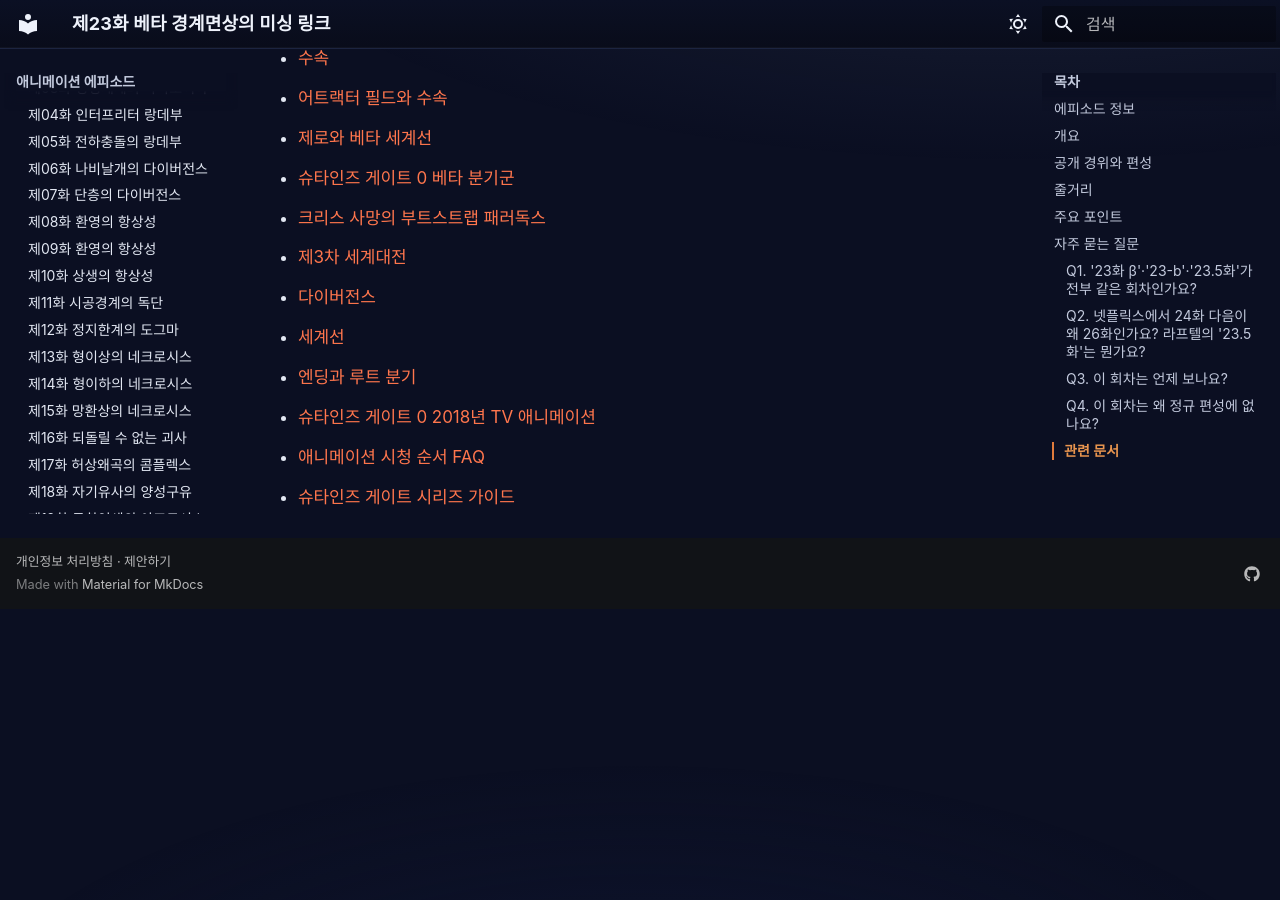
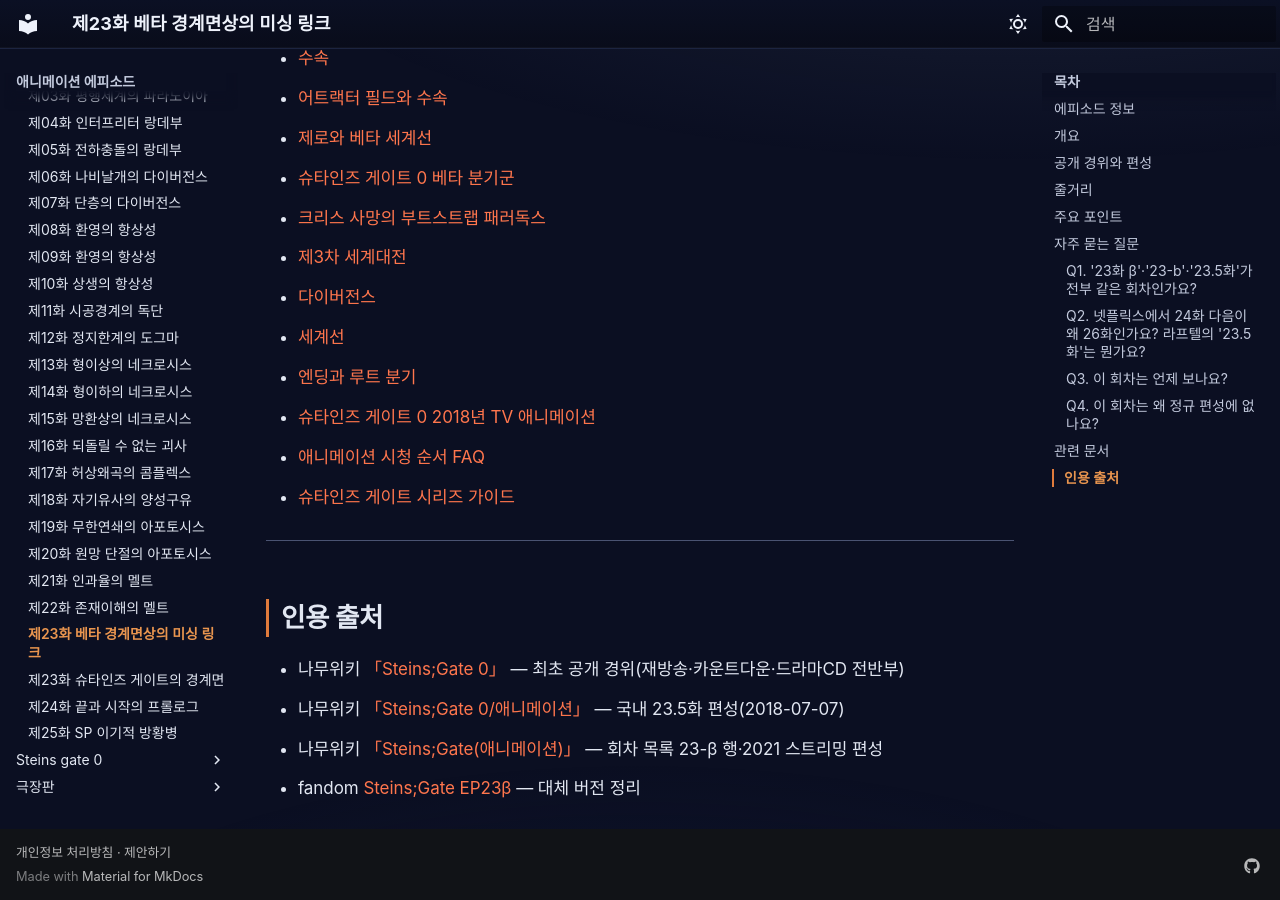
Before and after one commit to sgwiki/sgwiki.github.io, an MkDocs documentation site: the page built from wiki/애니메이션-에피소드/steins-gate/제23화-베타-경계면상의-미싱-링크.md, in a window 1280 px wide and 900 px high, scrolled down 4909 px. Built offline with MkDocs 1.6.1 and Material for MkDocs 9.7.7, drawn with Linux system fonts in a browser that asks for light colours; some web fonts are replaced; before the commit the page ends 5518 px from its top, so only the background shows below that.

Commit message:
wiki: 우선발행(사후검토) 2026-10-18 13:06 — 페이지 1건
정본: 85eaa5fffb27f9f612a688afcc5b00f89770132a
검수: 사후검토 — 그림자 검수(01:00)와 P9 정정 대기열이 이어받는다

```diff
--- a/wiki/애니메이션-에피소드/steins-gate/제23화-베타-경계면상의-미싱-링크.md
+++ b/wiki/애니메이션-에피소드/steins-gate/제23화-베타-경계면상의-미싱-링크.md
@@ -105,3 +105,12 @@
 - [슈타인즈 게이트 0 2018년 TV 애니메이션](../../lore/슈타인즈-게이트-0-2018년-TV-애니메이션.md)
 - [애니메이션 시청 순서 FAQ](../../커뮤니티-큐레이션/faq-애니메이션-시청-순서.md)
 - [슈타인즈 게이트 시리즈 가이드](../../lore/시리즈-가이드.md)
+
+---
+
+## 인용 출처
+
+- 나무위키 [「Steins;Gate 0」](https://namu.wiki/w/Steins%3BGate%200) — 최초 공개 경위(재방송·카운트다운·드라마CD 전반부)
+- 나무위키 [「Steins;Gate 0/애니메이션」](https://namu.wiki/w/Steins%3BGate%200/%EC%95%A0%EB%8B%88%EB%A9%94%EC%9D%B4%EC%85%98) — 국내 23.5화 편성(2018-07-07)
+- 나무위키 [「Steins;Gate(애니메이션)」](https://namu.wiki/w/Steins%3BGate%28%EC%95%A0%EB%8B%88%EB%A9%94%EC%9D%B4%EC%85%98%29) — 회차 목록 23-β 행·2021 스트리밍 편성
+- fandom [Steins;Gate EP23β](https://steins-gate.fandom.com/wiki/S;G_%28anime%29_-_Ep.23%CE%B2) — 대체 버전 정리
```
